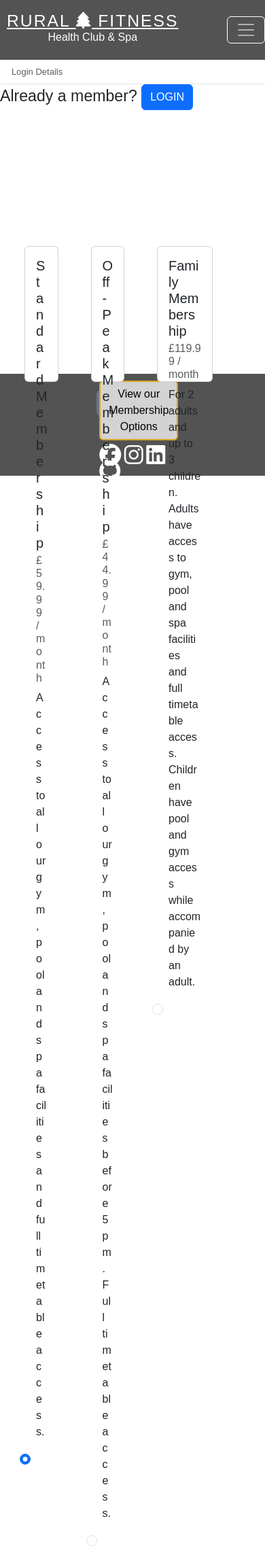
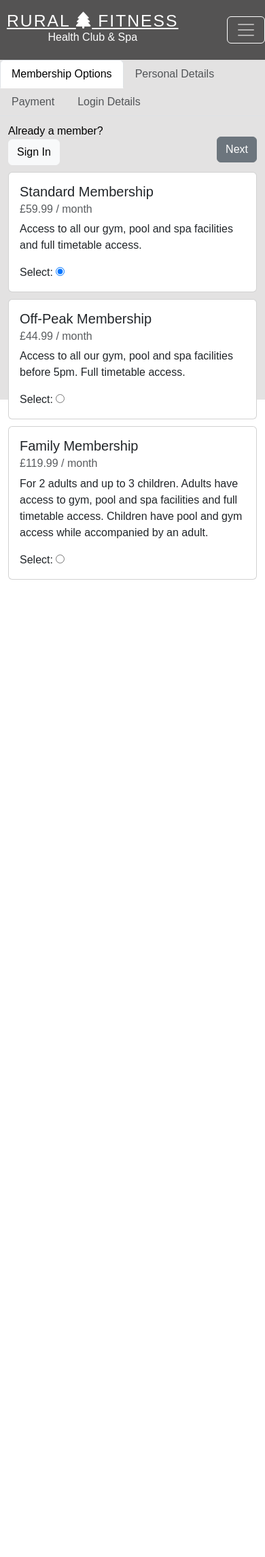
Before and after one commit to AlexSmall96/Project-4, a Django app: page /accounts/signup/ in a window 390 px wide. Shown: the whole page at 68% size. After the commit the page ends 853 px from the top, so only its background shows below. Run offline with Django 3.2, Linux system fonts and the light colour scheme; some libraries are stand-ins or nearby versions; some web fonts are replaced.

Commit message:
"Add responsiveness to signup page"

```diff
--- a/classbooking_app/static/classbooking_app/css/style.css
+++ b/classbooking_app/static/classbooking_app/css/style.css
@@ -247,10 +247,7 @@ body{
     height: 600px;
 }
 
-#sign-up{
-    height:500px;
-    margin-top:50px ;
-}
+
 
 .invisible{
     display:none
@@ -308,17 +305,80 @@ margin-top: 100px;
 }
 
 /*Sign up Page */
-#membership-options{
-    margin-top: 200px;
+#sign-up{
+    height:500px;
+    margin-top:88px ;
 }
-
-.card{
-    height:200px;
+#sign-up .card{
+    margin-top: 10px;
 }
 
 footer{
     height:150px;
 
+}
+#signup-btns{
+    width:100%;
+    margin-top: 10px;
+}
+
+#pers-btn{
+    float:right;
+    margin-top:30px;
+}
+
+
+#membership-btn{
+    float:right;
+    margin-top: 15px;
+}
+
+#pay-btn{
+    float:right;
+    margin-bottom:10px;
+}
+
+.tab-pane .center-section{
+    margin-top: 40px;
+}
+
+@media (max-width: 353px){
+    #pay-cont{
+        font-size:small
+    }
+}
+#pay-cont label{
+    float:right;
+    margin-top: 5px;
+}
+
+#pay-cont p{
+ font-size:x-small;
+ margin-top:150px;
+ float:right;
+}
+
+#pay-cont input{
+    float:left;
+    width:80%;
+    margin-top: 5px;
+}
+#signup-form{
+    height:500px;
+}
+
+#signup-btn{
+    width:10%;
+    margin:auto;
+    margin-top: 10px;
+}
+
+#membership-options{
+    height:700px;
+}
+
+#login-details{
+    height:500px;
 }
 
 #membership-footer{
@@ -326,6 +386,7 @@ footer{
     margin:auto;
     padding-top:10px;
 }
+
 
 #footer-btn{
     color:black;
--- a/classbooking_app/templates/classbooking_app/base.html
+++ b/classbooking_app/templates/classbooking_app/base.html
@@ -12,7 +12,7 @@
     <link rel="preconnect" href="https://fonts.googleapis.com">
 <link rel="preconnect" href="https://fonts.gstatic.com" crossorigin>
 <link href="https://fonts.googleapis.com/css2?family=NTR&display=swap" rel="stylesheet">
-    <link rel="stylesheet" href="../../static/classbooking_app/css/style.css">
+    <link rel="stylesheet" href="../../static/classbooking_app/css/style.css?2">
     <title>classbooking</title>
 </head>
 <body>
--- a/classbooking_app/templates/registration/signup.html
+++ b/classbooking_app/templates/registration/signup.html
@@ -3,136 +3,157 @@
 {% block title %}Sign Up{% endblock %}
 
 {% block contentbody %}
-<div id="sign-up">
-
-
-
-
+<div id="sign-up" class="light-background">
   <nav>
-    <div class="nav nav-tabs" id="nav-tab" role="tablist">
+    <div class="nav nav-tabs" id="nav-tab-signup" role="tablist">
       <a class="nav-item nav-link active" id="nav-membership-tab" data-toggle="tab" href="#nav-membership" role="tab" aria-controls="nav-membership" aria-selected="true">Membership Options</a>
       <a class="nav-item nav-link disabled" id="nav-personal-tab" data-toggle="tab" href="#nav-personal" role="tab" aria-controls="nav-personal" aria-selected="false">Personal Details</a>
       <a class="nav-item nav-link disabled" id="nav-payment-tab" data-toggle="tab" href="#nav-payment" role="tab" aria-controls="nav-payment" aria-selected="false">Payment</a>
       <a class="nav-item nav-link disabled" id="nav-login-tab" data-toggle="tab" href="#nav-login" role="tab" aria-controls="nav-login" aria-selected="false">Login Details</a>
     </div>
   </nav>
+
   <div class="tab-content" id="nav-tabContent">
     <div class="tab-pane fade show active" id="nav-membership" role="tabpanel" aria-labelledby="nav-membership-tab">
+      <div id="signup-btns" class="container">
+        <div class="row align-items-center">
+          <div id="already-member" class="col-6">
             {% if not user.is_authenticaed %}
-      <h3>Already a member? <a href="{% url 'login' %}"><button class="btn btn-primary">LOGIN</button></a></h3>
+            Already a member?<br> <a href="{% url 'signup' %}"><button type="button" class="btn btn-light">Sign In</button></a>
             {% endif %}
+          </div>
+          <div class="col-6" id="membership-btn-div">
+            <button id="membership-btn" class="btn btn-secondary">Next</button>
+          </div>
+        </div>
+      </div>
   <div class="container" id="membership-options">
     <div class="row">
-      <div class="col-3">
-        <div class="form-check">
+      <div class="col-12 col-md-4">
           <div class="card">
           <div class="card-body">
             <h5 class="card-title">Standard Membership</h5>
             <h6 class="card-subtitle mb-2 text-muted">£59.99 / month</h6>
             <p class="card-text">Access to all our gym, pool and spa facilities and full timetable access.</p>
-            <input class="form-check-input" type="radio" name="gridRadios" id="gridRadios1" value="option1" checked>
+            <label for="gridRadios1">Select:</label>
+            <input type="radio" name="gridRadios" id="gridRadios1" value="option1" checked>
           </div>
         </div>
       </div>
-      </div>
-      <div class="col-3">
-        <div class="form-check">
+      <div class="col-12 col-md-4">
           <div class="card">
             <div class="card-body">
               <h5 class="card-title">Off-Peak Membership</h5>
               <h6 class="card-subtitle mb-2 text-muted">£44.99 / month</h6>
               <p class="card-text">Access to all our gym, pool and spa facilities before 5pm. Full timetable access.</p>
-              <input class="form-check-input" type="radio" name="gridRadios" id="gridRadios2" value="option2">
+              <label for="gridRadios2">Select:</label>
+              <input type="radio" name="gridRadios" id="gridRadios2" value="option2">
             </div>
           </div>
       </div>
-      </div>
-      <div class="col-4">
-        <div class="form-check">
+      <div class="col-12 col-md-4">
           <div class="card">
             <div class="card-body">
               <h5 class="card-title">Family Membership</h5>
               <h6 class="card-subtitle mb-2 text-muted">£119.99 / month</h6>
               <p class="card-text">For 2 adults and up to 3 children. Adults have access to gym, pool and spa facilities and full timetable access. Children have pool and gym access while accompanied by an adult.</p>
-              <input class="form-check-input" type="radio" name="gridRadios" id="gridRadios3" value="option3">
+              <label for="gridRadios3">Select:</label>
+              <input type="radio" name="gridRadios" id="gridRadios3" value="option3">
             </div>
           </div>
       </div>
     </div>
+
   </div>
-    <div class="row vertical-margin">
-      <div class="col-2 offset-4"><button id="membership-btn" class="btn btn-secondary">Next</button></div>
+</div>
+    <div class="tab-pane fade" id="nav-personal" role="tabpanel" aria-labelledby="nav-personal-tab">
+      <form id="personal-form">
+      <div class="container">
+        <div class="row align-items-center">
+          <div class="col-12">
+            <button type="submit" id="pers-btn" class="btn btn-secondary">Next</button>
           </div>
         </div>
       </div>
-    <div class="tab-pane fade" id="nav-personal" role="tabpanel" aria-labelledby="nav-personal-tab">
       <div class="center-section">
         <div>
         </div>
         <div class="center-form">
-          <form id="personal-form">
+
                 <div class="vertical-margin">
                     <label for="email">Email Address:</label>
                 </div>
                 <div class="vertical-margin">
-                    <input type="email" id="email" name="email" required>
+                    <input type="email" id="email" name="email">
                 </div>
                 <div class="vertical-margin">
                     <label for="dob">Date of Birth:</label>
                 </div>
                 <div class="vertical-margin">
-                    <input type="date" id="dob" name="dob" required>
+                    <input type="date" id="dob" name="dob">
                 </div>
                <div class="vertical-margin">
-                <input type="checkbox" id="declare-health" name="declare-health" required>
+                <input type="checkbox" id="declare-health" name="declare-health">
                 <label for="declare-health">
                   I confirm that I am fit and healthy and have no known health conditions that prevent me from taking part in physical excercise.
                 </label>
 
               </div>
         </div>
-        <div class="vertical-margin"><button type="submit" id="pers-btn" class="btn btn-secondary">Next</button></div>
+        <div class="vertical-margin"></div>
       </form>
     </div>
     </div>
     <div class="tab-pane fade" id="nav-payment" role="tabpanel" aria-labelledby="nav-payment-tab">
       <div class="center-section">
-        <form id="pay-form"><label for="payment"> Plese Enter Card Details:</label>
-          <input id="payment" type="tel" inputmode="numeric" pattern="[0-9\s]{13,19}" autocomplete="cc-number" maxlength="19" placeholder="xxxx xxxx xxxx xxxx" required>
-          <div class="vertical-margin"><button type="submit" id="pay-btn" class="btn btn-secondary">Next</button></div>
+        <form id="pay-form">
+          <div class="container" id="pay-cont">
+            <div class="row align-items-center">
+              <div class="col-12">
+                <button type="submit" id="pay-btn" class="btn btn-secondary">Next</button>
+              </div>
+            </div>
+            <div class="row">
+              <div class="col-4 col-sm-3">
+                <label for="payment"> Card Number:</label>
+              </div>
+              <div class="col-8 col-sm-9">
+                <input id="payment" type="tel" inputmode="numeric" pattern="[0-9\s]{13,19}" autocomplete="cc-number" maxlength="19" placeholder="xxxx xxxx xxxx xxxx">
+              </div>
+              <div class="col-4 col-sm-3"><label for="payment-name">Name:</label></div>
+              <div class="col-8 col-sm-9"><input type="text" id="payment-name"></div>
+              <div class="col-4 col-sm-3" ><label for="payment-date">Expiry Date:</label></div>
+              <div class="col-8 col-sm-9"><input type="text" id="payment-date"></div>
+              <div class="col-4 col-sm-3"><label for="payment-security">Security Code:</label></div>
+              <div class="col-8 col-sm-9"><input type="text" id="payment-security"></div>
+            </div>
+            <p>Note: Payment details are for visual purposes only, no card details will be saved.</p>
+          </div>
         </form>
       </div>
     </div>
     <div class="tab-pane fade" id="nav-login" role="tabpanel" aria-labelledby="nav-login-tab">
-      <div class="center-section">
-        <div class="center-form">
         <form method="post">
           {% csrf_token %}
           {% for field in form %}
-            <div class="vertical-margin">
-              {{ field.label_tag }}
-              {{ field }}
+          <div class="container" id="login-details">
+            <div class="row">
+              <div class="col-12">{{ field.label_tag }}</div>
+              <div class="col-12">{{ field }}</div>
+              {% for error in field.errors %}
+              <div class="col-12"><small><strong>{{ error }}</strong></small></div>
+              {% endfor %}
               {% if field.help_text %}
-              <small>{{ field.help_text }}</small>
+              <div class="col-12">{{ field.help_text }}</div>
               {% endif %}
             </div>
-            <div class="vertical-margin">
-
+            {% endfor %}
+            <div class="row">
+              <div class="col-12"><button type="submit" class="btn btn-secondary">Sign Up!</button></div>
             </div>
-            <div class="vertical-margin">
-              {% for error in field.errors %}
-                {{ error }}
-              {% endfor %}
-            </div>
-          {% endfor %}
-        <div class="vertical-margin">
-          <button class="btn btn-secondary" type="submit">Sign Up!</button>
           </div>
         </form>
-        </div>
-      </div>
-    </div>
-  </div>
+
     </div>
 
 {% endblock %}
```
Also changed, not shown: db.sqlite3. Lines whose indentation alone changed are shown as unchanged.
